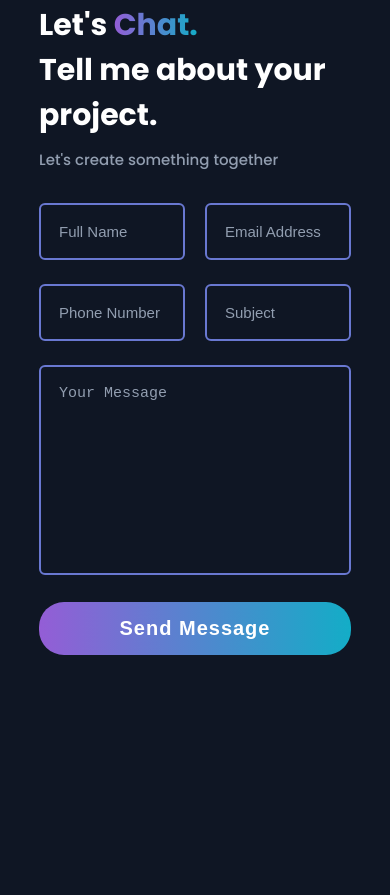
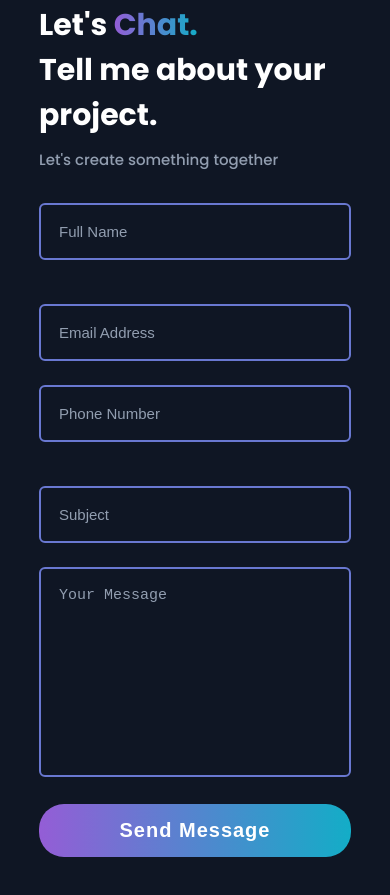
Before and after one commit to Devjb001/Portfolio, a plain HTML site: page index.htm in a window 390 px wide. Shown: the part 7231-8126 px from the top of the page. Before the commit the page ends 7986 px from the top, so only its background shows below. Drawn offline with Linux system fonts and the light colour scheme.

Commit message:
worked on form

```diff
--- a/style.css
+++ b/style.css
@@ -691,3 +691,12 @@ li a:hover{
     form button:hover{
         filter: drop-shadow(rgba(0, 178, 255, 0.35) 0px 10px 30px);
     }
+
+    @media (max-width:425px) {
+        .input-box .input-field{
+            width:100%;
+        }
+        form .input-box{
+           flex-direction: column;
+        }
+    }
```
